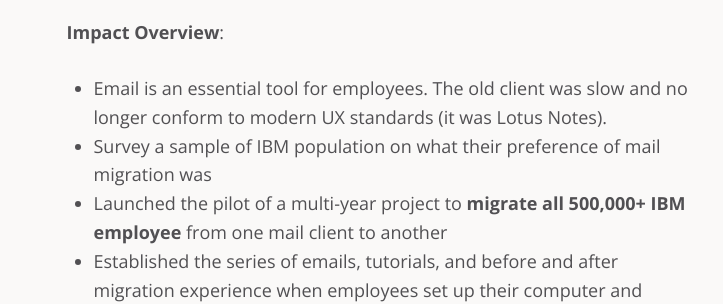
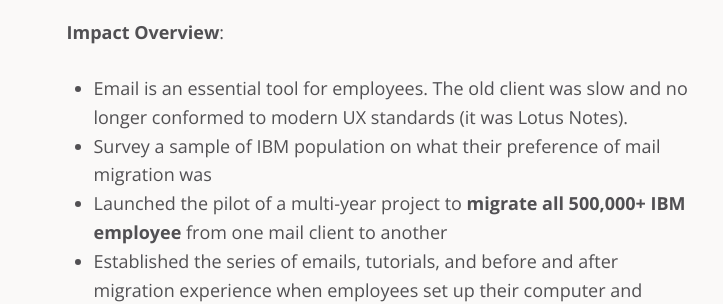
Before and after one commit to wailingwombat/wailingwombat.github.io, a Jekyll site: the page built from projects/ibm-mail.md, in a window 1280 px wide. Shown: the part 932-1236 px from the top of the page, without its empty margins (261-984 px from the left). Built offline with Jekyll 4.4.1, drawn with Linux system fonts in a browser that asks for light colours.

Commit message:
Update ibm-mail.md

```diff
--- a/projects/ibm-mail.md
+++ b/projects/ibm-mail.md
@@ -11,7 +11,7 @@
 **Role**: UX Designer and Researcher with one other designer
 
 **Impact Overview**:
-- Email is an essential tool for employees. The old client was slow and no longer conform to modern UX standards (it was Lotus Notes).
+- Email is an essential tool for employees. The old client was slow and no longer conformed to modern UX standards (it was Lotus Notes).
 - Survey a sample of IBM population on what their preference of mail migration was
 - Launched the pilot of a multi-year project to **migrate all 500,000+ IBM employee** from one mail client to another
 - Established the series of emails, tutorials, and before and after migration experience when employees set up their computer and phones for the first time
```
